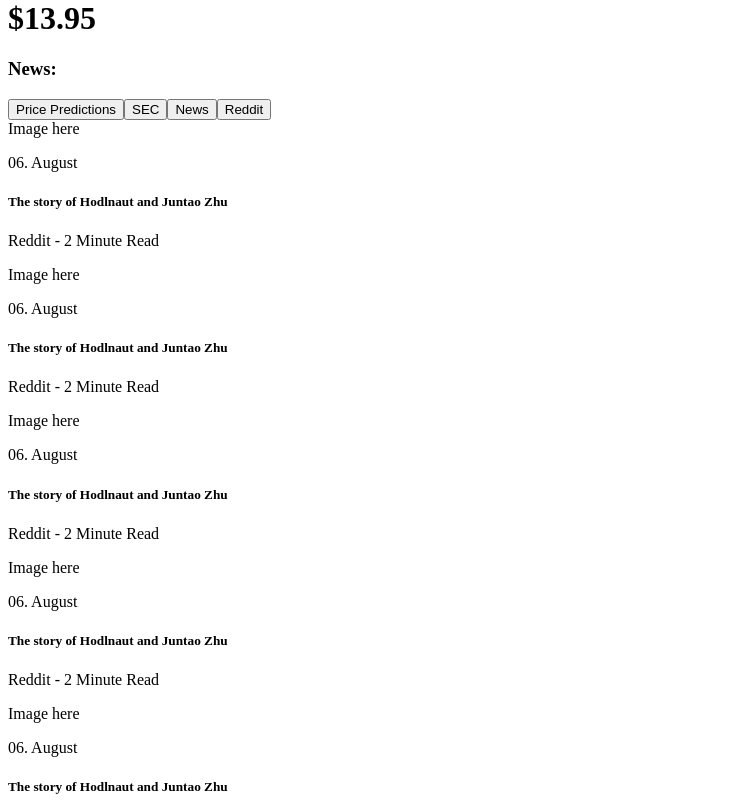
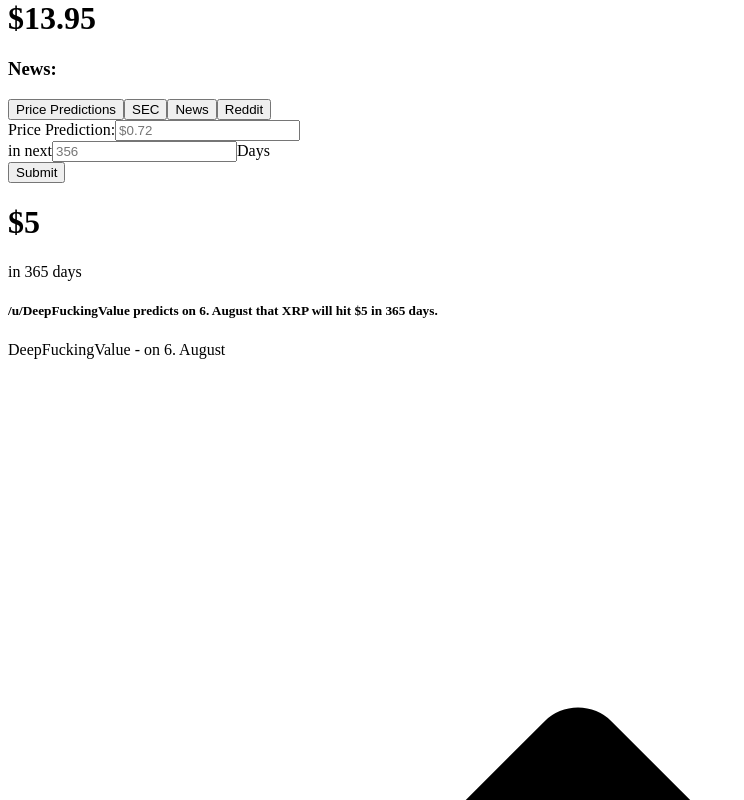
Before and after one commit to colodenn/xrp-news, a Next.js app: page / in a window 1280 px wide. Shown: the part 3120-3920 px from the top of the page, without its empty margins (0-744 px from the left). Built offline with nearby package versions, Linux system fonts and the light colour scheme.

Commit message:
added price prediciton

```diff
--- a/components/news.tsx
+++ b/components/news.tsx
@@ -21,18 +21,96 @@
           </button>
         </div>
         <div className="mt-8  ">
+          <div className="flex font-mono justify-between border-2 mb-8 border-black px-8 py-4 align-center my-auto">
+            <div className="flex ">
+              <div className="my-auto mr-4 flex">
+                <label htmlFor="price align-center my-auto mr-4">
+                  <span className="mr-4">Price Prediction:</span>
+                  <input
+                    name="price"
+                    className="my-auto border-2 border-black px-2 py-2 align-center"
+                    placeholder="$0.72"
+                  />
+                </label>
+              </div>
+              <div className="my-auto ">
+                <label htmlFor="price align-center my-auto mr-4">
+                  <span className="mr-4">in next</span>
+                  <input
+                    name="price"
+                    className="my-auto border-2 border-black px-2 py-2 align-center"
+                    placeholder="356"
+                  />
+                  <span className="ml-4">Days</span>
+                </label>
+              </div>
+            </div>
+            <div>
+              <button className="ml-8     hover:bg-transparent hover:text-black border-2 border-black bg-black text-white px-4 py-2 font-medium">
+                Submit
+              </button>
+            </div>
+          </div>
           {news.map((e) => (
-            <div className="flex border-2 mb-8 border-black px-8 py-4">
-              <div className="mr-16 ">Image here</div>
-              <div>
-                <p>06. August</p>
-                <h5>The story of Hodlnaut and Juntao Zhu</h5>
-                <p>
-                  <span>Reddit</span> - <span>2 Minute Read</span>
-                </p>
+            <div className="flex justify-between font-mono flex border-2 mb-8 border-black px-8 py-4">
+              <div className="flex font-mono">
+                <div className="mr-16 my-auto ">
+                  <h1 className="text-4xl font-bold">$5</h1>
+                </div>
+                <div>
+                  <p className="font-semibold">in 365 days</p>
+                  <h5>
+                    /u/DeepFuckingValue predicts on 6. August that XRP will hit
+                    $5 in 365 days.
+                  </h5>
+                  <p className="italic">
+                    <span className="italic">DeepFuckingValue</span> -{" "}
+                    <span>on 6. August</span>
+                  </p>
+                </div>
+              </div>
+              <div className="text-center   my-auto ">
+                <div className="cursor-pointer">
+                  <svg
+                    xmlns="http://www.w3.org/2000/svg"
+                    className="h-4 w-4 mx-auto"
+                    fill="none"
+                    viewBox="0 0 24 24"
+                    stroke="currentColor"
+                  >
+                    <path
+                      strokeLinecap="round"
+                      strokeLinejoin="round"
+                      strokeWidth={2}
+                      d="M5 15l7-7 7 7"
+                    />
+                  </svg>
+                </div>
+                <p className="font-mono">244</p>
+                <div className="cursor-pointer">
+                  <svg
+                    xmlns="http://www.w3.org/2000/svg"
+                    className="h-4 w-4 mx-auto"
+                    fill="none"
+                    viewBox="0 0 24 24"
+                    stroke="currentColor"
+                  >
+                    <path
+                      strokeLinecap="round"
+                      strokeLinejoin="round"
+                      strokeWidth={2}
+                      d="M19 9l-7 7-7-7"
+                    />
+                  </svg>
+                </div>
               </div>
             </div>
           ))}
+          <div className="mx-auto flex justify-center">
+            <button className="mx-auto bg-black hover:bg-transparent px-4 text-white font-medium hover:text-black py-2 border-black border-2 ">
+              Show More
+            </button>
+          </div>
         </div>
       </div>
     </>
```
